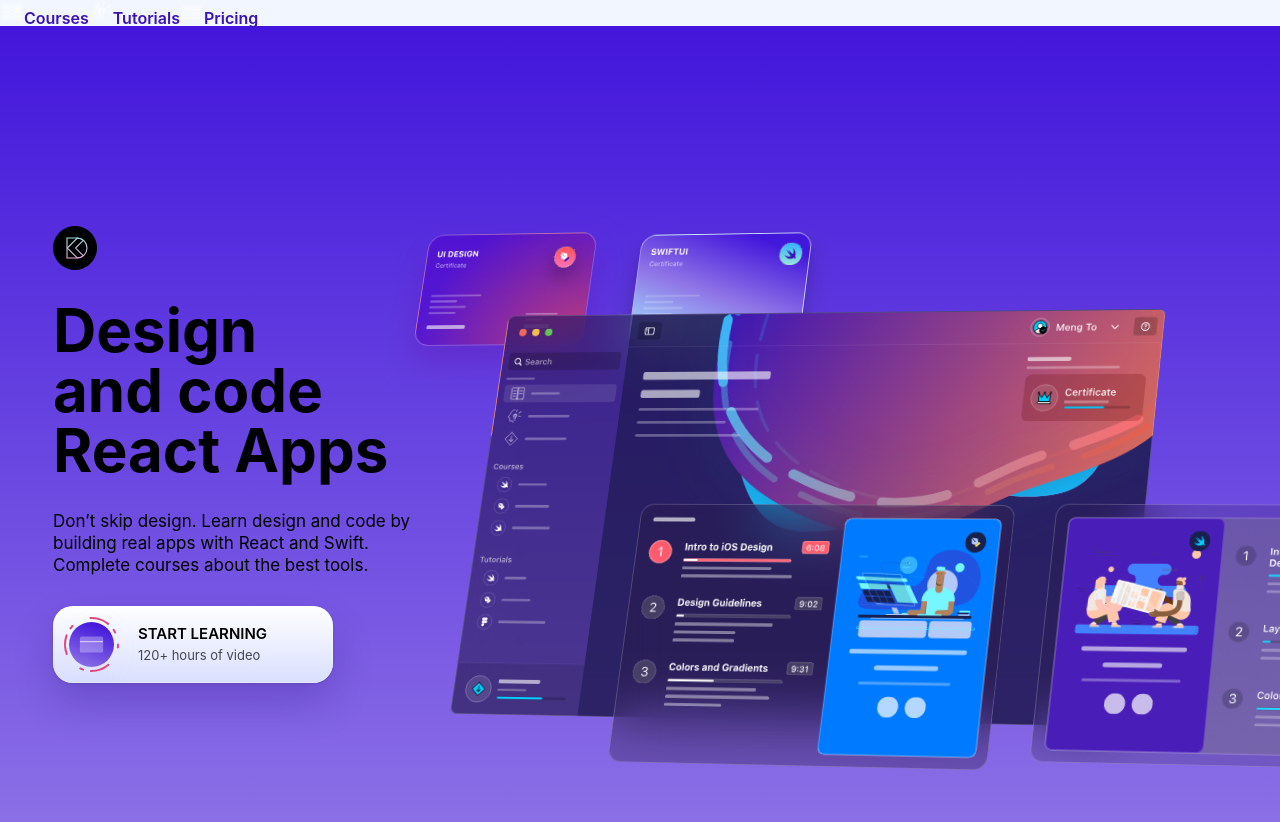
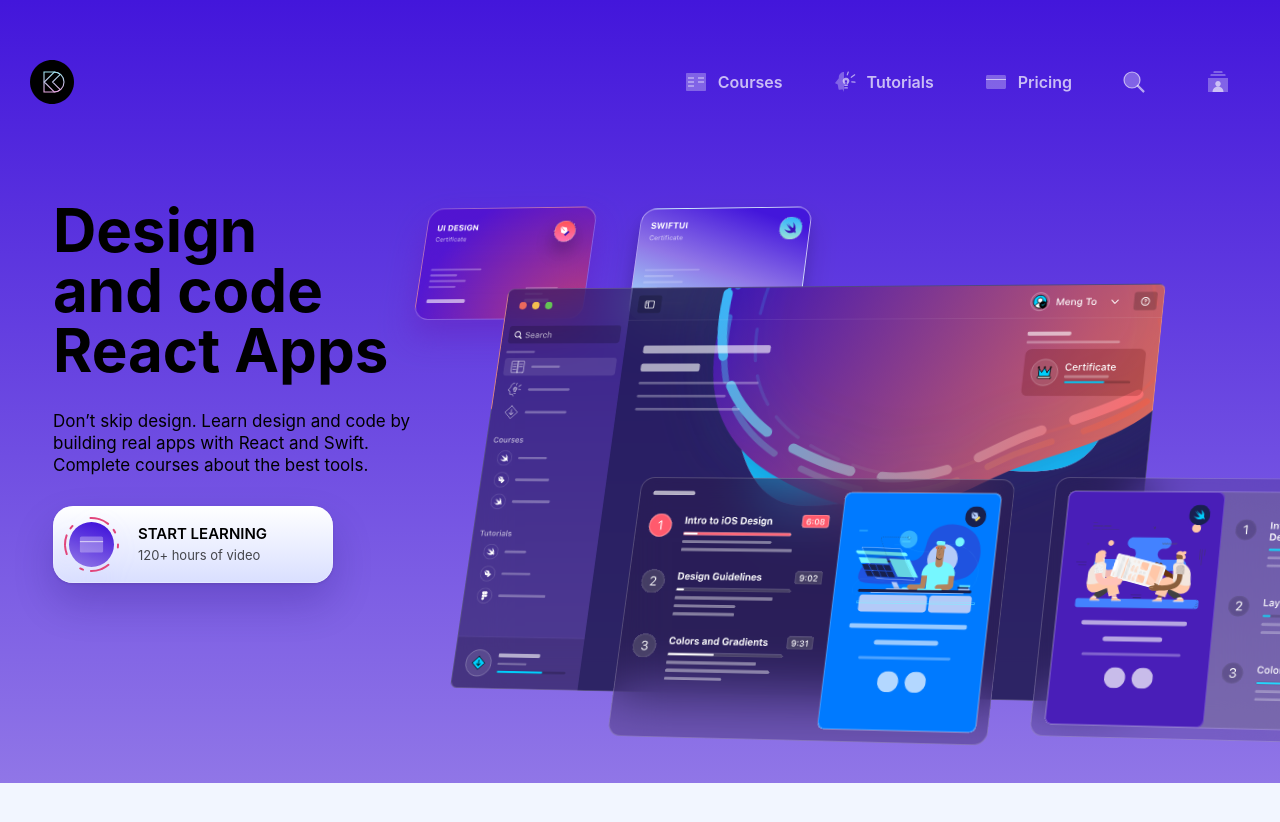
Before and after one commit to LucasTchitdjian/Gatsby-React-Website, a Gatsby site: page / in a window 1280 px wide. After the commit the page ends 800 px from the top, so only its background shows below. Built offline with nearby package versions, Linux system fonts and the light colour scheme; Gatsby itself is replaced by a stand-in of ours.

Commit message:
grid-repeat and Data

```diff
--- a/src/components/layout/Header.js
+++ b/src/components/layout/Header.js
@@ -1,25 +1,56 @@
 import { Link } from "gatsby"
 import React from "react"
-
-const menuData = [
-  { title: "Courses", icon: "/images/icons/courses.svg", link: "/courses" },
-  {
-    title: "Tutorials",
-    icon: "/images/icons/tutorials.svg",
-    link: "/tutorials",
-  },
-  { title: "Pricing", icon: "/images/icons/pricing.svg", link: "/pricing" },
-]
+import styled from "styled-components"
+import { menuData } from "../../data/menuData"
 
 export default function Header() {
   return (
-    <>
-      {menuData.map((item, index) => (
-        <Link to={item.link} key={index}>
-          <img src={item.icon} alt="" />
-          {item.title}
-        </Link>
-      ))}
-    </>
+    <Wrapper>
+      <img src="images/logos/logo.svg" alt="" />
+      <MenuWrapper>
+        {menuData.map((item, index) => (
+          <Link to={item.link} key={index}>
+            <MenuItem>
+              <img src={item.icon} alt={item.title} />
+              {item.title}
+            </MenuItem>
+          </Link>
+        ))}
+      </MenuWrapper>
+    </Wrapper>
   )
 }
+
+const Wrapper = styled.div`
+  position: absolute;
+  top: 60px;
+  display: grid;
+  grid-template-columns: 44px auto;
+  width: 100%;
+  justify-content: space-between;
+  padding: 0 30px;
+  align-items: center;
+`
+
+const MenuWrapper = styled.div`
+  display: grid;
+  gap: 30px;
+  grid-template-columns: repeat(5, auto);
+`
+
+const MenuItem = styled.div`
+  color: rgba(255, 255, 255, 0.7);
+  display: grid;
+  grid-template-columns: 24px auto;
+  gap: 10px;
+  align-items: center;
+  padding: 10px;
+  transition: 0.5s ease-out;
+  border-radius: 10px;
+
+  :hover {
+    background: rgba(255, 255, 255, 0.1);
+    box-shadow: 0px 10px 20px rgba(0, 0, 0, 0.1),
+      inset 0px 0px 0px 0.5px rgba(255, 255, 255, 0.2);
+  }
+`
--- a/src/components/sections/HeroSection.js
+++ b/src/components/sections/HeroSection.js
@@ -10,7 +10,6 @@ function HeroSection() {
     <Wrapper>
       <ContentWrapper>
         <TextWrapper>
-          <img src="/images/logos/logo.svg" alt="logo" />
           <Title>
             Design
             <br /> and code React Apps
--- /dev/null
+++ b/src/data/menuData.js
@@ -0,0 +1,11 @@
+export const menuData = [
+  { title: "Courses", icon: "/images/icons/courses.svg", link: "/courses" },
+  {
+    title: "Tutorials",
+    icon: "/images/icons/tutorials.svg",
+    link: "/tutorials",
+  },
+  { title: "Pricing", icon: "/images/icons/pricing.svg", link: "/pricing" },
+  { title: "", icon: "/images/icons/search.svg", link: "/search" },
+  { title: "", icon: "/images/icons/account.svg", link: "/account" },
+]
```
